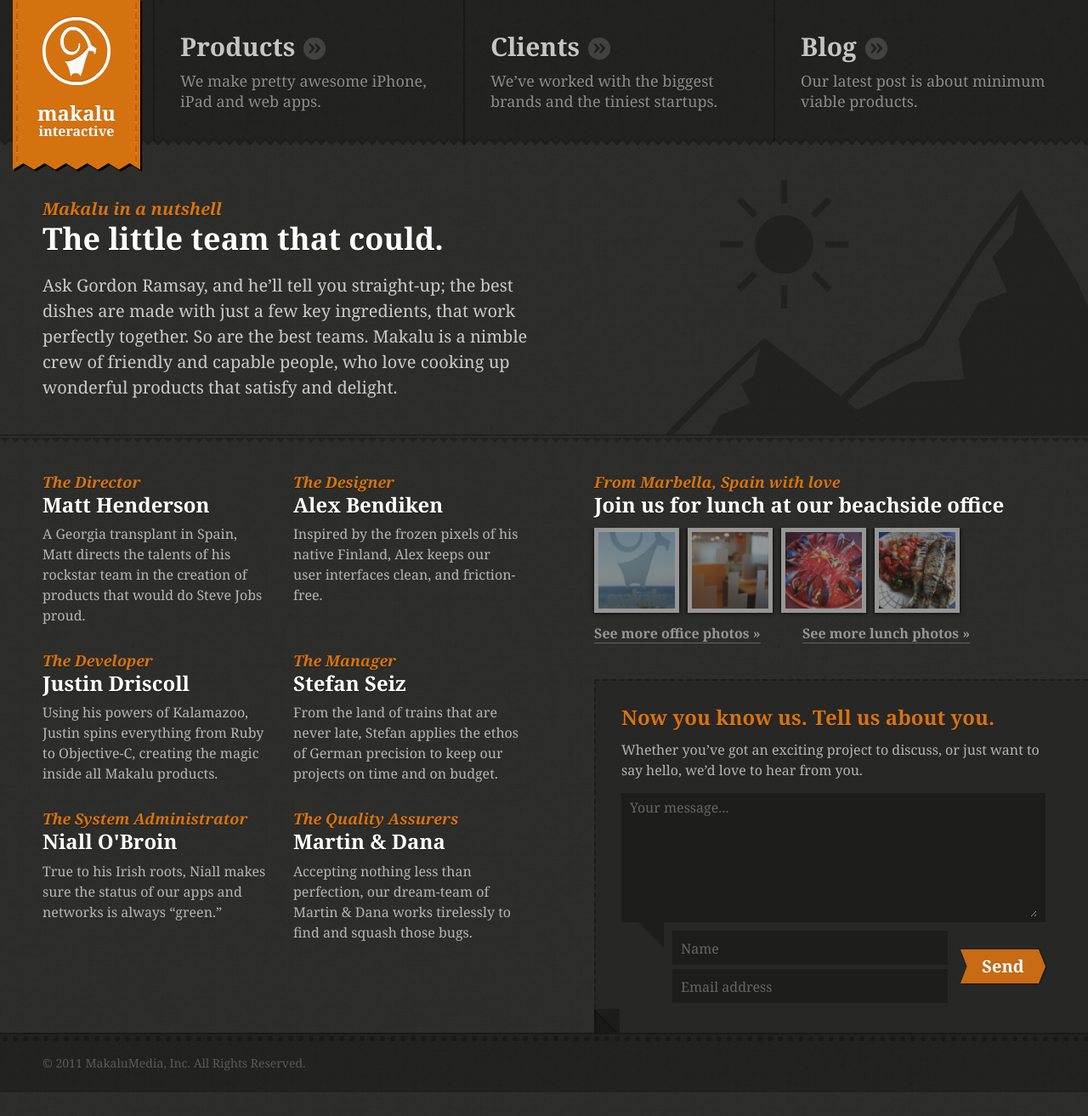
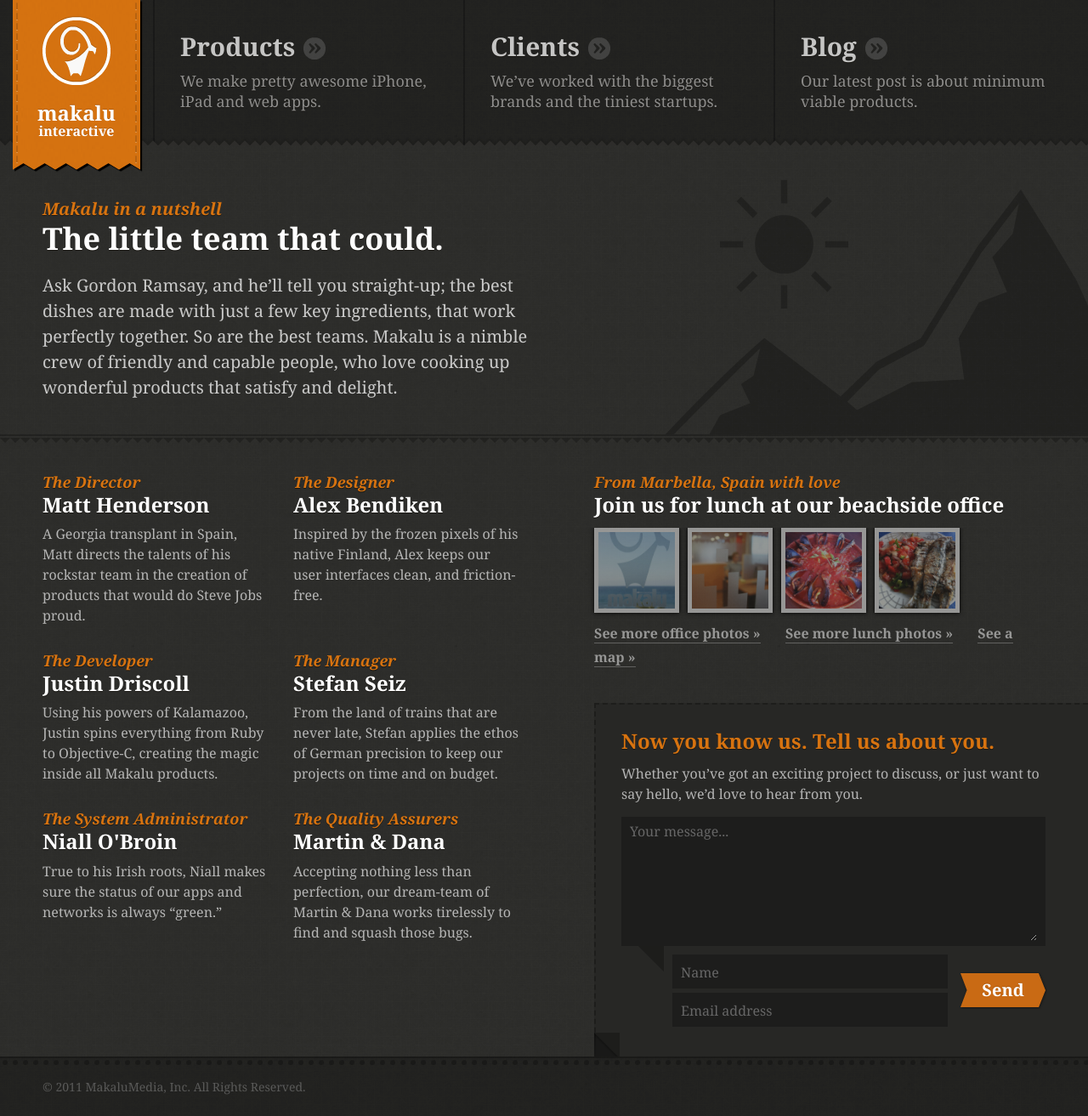
Before and after one commit to makalu/makalu.github.com, a Jekyll site: the page built from index.html, in a window 1280 px wide. Shown: the whole page at 85% size. Built offline with Jekyll 4.4.1, drawn with Linux system fonts in a browser that asks for light colours; nearby versions of some CDN libraries; a script that is not in the unit is left out; before the commit the page ends 1285 px from its top, so only the background shows below that.

Commit message:
Added a map link to the home page

```diff
--- a/index.html
+++ b/index.html
@@ -96,7 +96,7 @@ id: home
         </a>
       </li>
     </ul>
-    <p><a href="http://www.flickr.com/photos/matthenderson/sets/72157624926710438/">See more office photos &raquo;</a> <a href="http://www.thisux.com/2011/04/07/el-tinglao-best-restaurant-in-marbella/" style="margin-left:45px">See more lunch photos &raquo;</a></p>
+    <p><a href="http://www.flickr.com/photos/matthenderson/sets/72157624926710438/ target="_blank"">See more office photos &raquo;</a> <a href="http://www.thisux.com/2011/04/07/el-tinglao-best-restaurant-in-marbella/" style="margin-left:25px" target="_blank">See more lunch photos &raquo;</a> <a href="http://maps.google.es/maps?q=Makalu+Interactive&hl=en&georestrict=input_srcid:1a4c5963f68f4967&view=map&cid=13782579264723575063&z=17&iwloc=A" style="margin-left:25px" target="_blank">See a map &raquo;</a></p>
   </section>
 
   <section id="contact">
```
